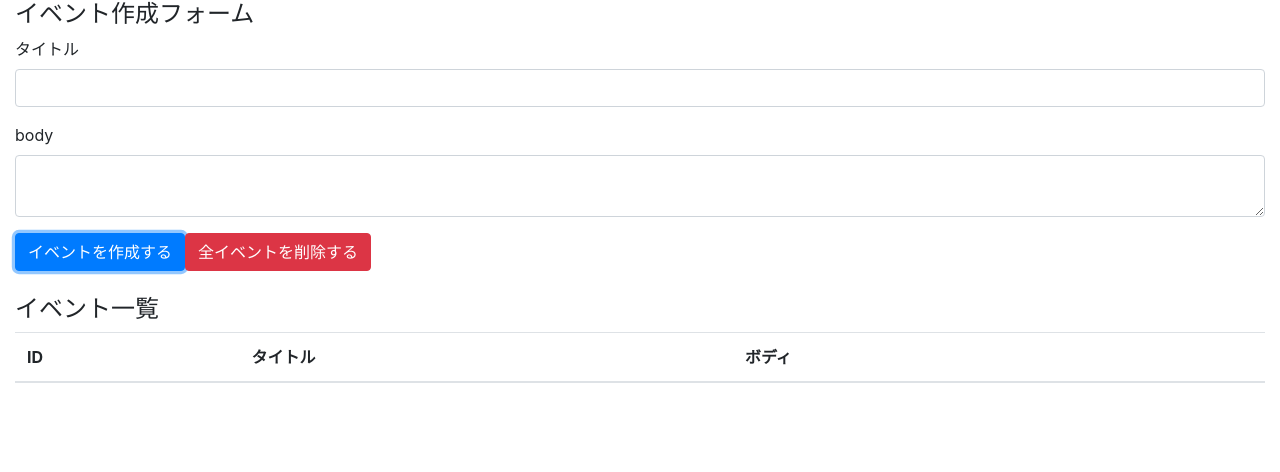
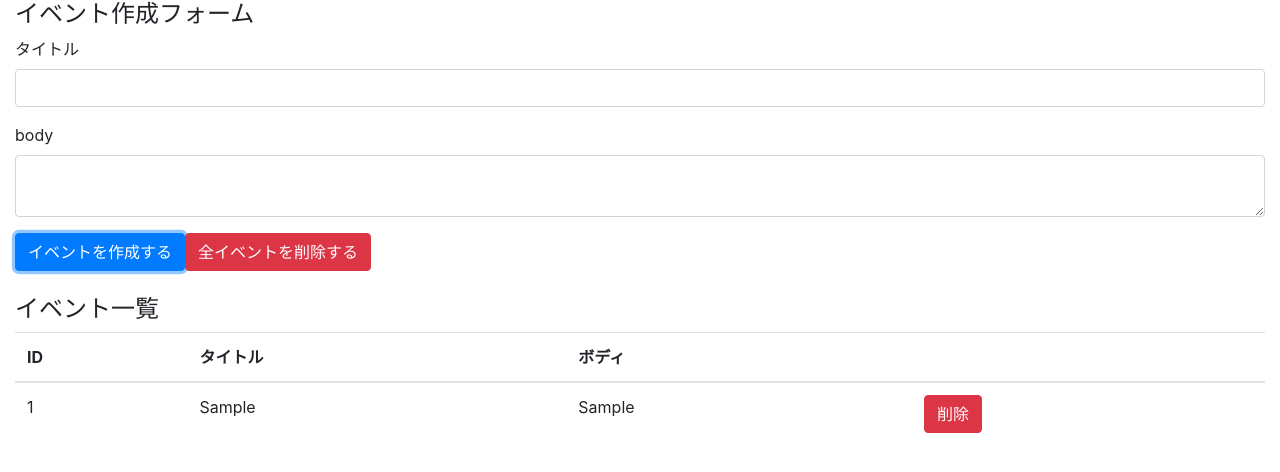
Before and after one commit to monkuma/react-hooks-101, a React (Create React App) app: page / in a window 1280 px wide. Both pictures are taken after typing "Sample", "Sample" into the empty fields and a click on the button "イベントを作成する". Shown: the top 472 px of the page. Built offline with nearby package versions, Linux system fonts and the light colour scheme.

Commit message:
display events, refactor implement remove event button

```diff
--- a/src/components/App.js
+++ b/src/components/App.js
@@ -1,6 +1,7 @@
 import React, { useReducer, useState } from "react";
 import "bootstrap/dist/css/bootstrap.min.css";
 import reducer from "../reducers";
+import Event from "./Event";
 
 const App = () => {
   const [state, dispatch] = useReducer(reducer, []);
@@ -16,10 +17,11 @@
       title,
       body,
     });
-    console.log(state);
+
     setTitle("");
     setBody("");
   };
+
   return (
     <>
       <div className="container-fluid">
@@ -59,7 +61,11 @@
               <th></th>
             </tr>
           </thead>
-          <tbody></tbody>
+          <tbody>
+            {state.map((event, index) => (
+              <Event key={index} event={event} dispatch={dispatch} />
+            ))}
+          </tbody>
         </table>
       </div>
     </>
--- /dev/null
+++ b/src/components/Event.js
@@ -0,0 +1,27 @@
+import React from "react";
+
+const Event = ({ event, dispatch }) => {
+  const id = event.id;
+  const handleClickDeleteButton = () => {
+    dispatch({ type: "DELETE_EVENT", id: id });
+  };
+
+  return (
+    <tr>
+      <td>{id}</td>
+      <td>{event.title}</td>
+      <td>{event.body}</td>
+      <td>
+        <button
+          type="button"
+          className="btn btn-danger"
+          onClick={handleClickDeleteButton}
+        >
+          削除
+        </button>
+      </td>
+    </tr>
+  );
+};
+
+export default Event;
--- a/src/reducers/index.js
+++ b/src/reducers/index.js
@@ -12,7 +12,7 @@
       //   }
       return [...state, { id, ...event }];
     case "DELETE_EVENT":
-      return state;
+      return state.filter((e) => e.id !== action.id);
     case "DELETE_ALL_EVENT":
       return [];
     default:
```
